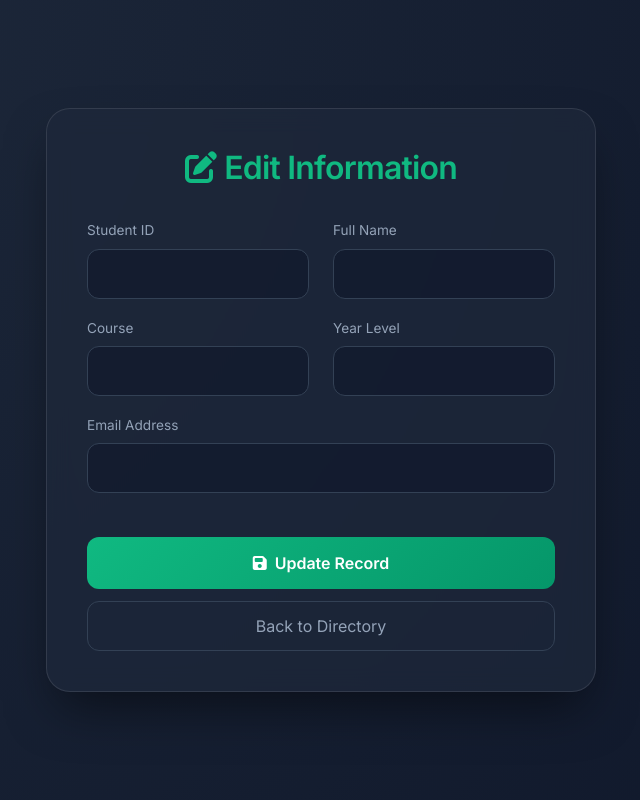
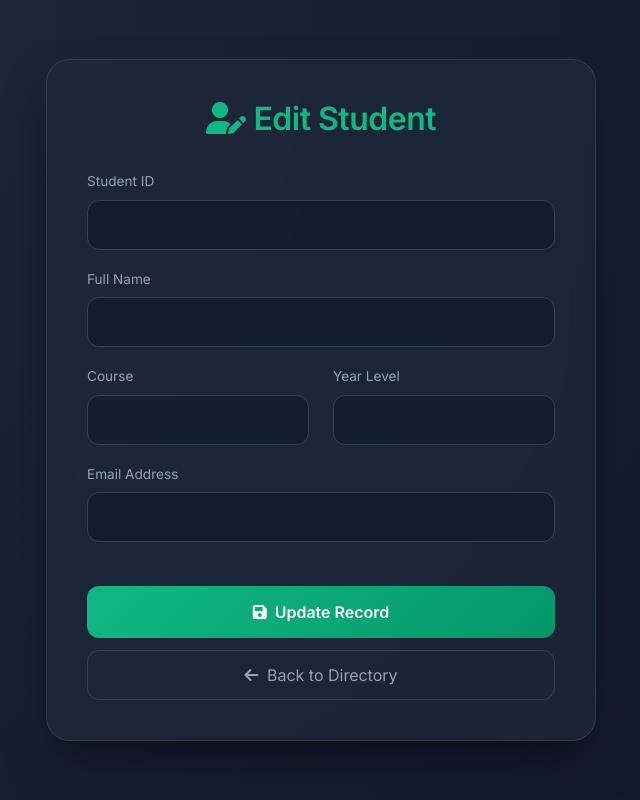
Before and after one commit to shairyl12/shairyl12-Sheryl_Ann_Barrot_IT318_Final_Exam, a Node server app: template views/edit.ejs in a window 1280 px wide. Shown: the whole page, without its empty margins (319-959 px from the left). Run offline with Node 20, Linux system fonts and the light colour scheme; the template is opened without the code that fills it, so the values that code supplies are empty.

Commit message:
Update edit.ejs

```diff
--- a/views/edit.ejs
+++ b/views/edit.ejs
@@ -3,10 +3,12 @@
 <head>
     <meta charset="UTF-8">
     <meta name="viewport" content="width=device-width, initial-scale=1.0">
-    <title>Edit Student | Cyber System</title>
+    <title>Edit Student | Management System</title>
+
     <link href="https://cdn.jsdelivr.net/npm/bootstrap@5.3.0/dist/css/bootstrap.min.css" rel="stylesheet">
     <link href="https://fonts.googleapis.com/css2?family=Inter:wght@300;400;600&display=swap" rel="stylesheet">
     <link rel="stylesheet" href="https://cdnjs.cloudflare.com/ajax/libs/font-awesome/6.4.0/css/all.min.css">
+
     <style>
         body {
             font-family: 'Inter', sans-serif;
@@ -16,6 +18,7 @@
             align-items: center;
             justify-content: center;
             color: #f8fafc;
+            margin: 0;
             padding: 20px;
         }
 
@@ -32,10 +35,10 @@
 
         h2 {
             font-weight: 600;
-            letter-spacing: -0.025em;
             color: #10b981; /* Emerald Green */
+            text-align: center;
             margin-bottom: 30px;
-            text-align: center;
+            letter-spacing: -0.5px;
         }
 
         .form-label {
@@ -49,16 +52,16 @@
             background: rgba(15, 23, 42, 0.6);
             border: 1px solid #334155;
             border-radius: 12px;
-            color: white;
+            color: white !important;
             padding: 12px 16px;
-            transition: all 0.2s;
+            transition: all 0.2s ease;
         }
 
         .form-control:focus {
             background: rgba(15, 23, 42, 0.8);
             border-color: #10b981;
             box-shadow: 0 0 0 4px rgba(16, 185, 129, 0.1);
-            color: white;
+            outline: none;
         }
 
         .btn-update {
@@ -103,18 +106,19 @@
 <body>
 
 <div class="glass-panel">
-    <h2><i class="fas fa-edit me-2"></i>Edit Information</h2>
+    <h2><i class="fas fa-user-edit me-2"></i>Edit Student</h2>
 
     <form action="/update/<%= student.id %>" method="POST">
         <div class="row">
-            <div class="col-md-6 mb-3">
+            <div class="col-md-12 mb-3">
                 <label class="form-label">Student ID</label>
                 <input type="text" name="student_id" value="<%= student.student_id %>" class="form-control" required>
             </div>
-            <div class="col-md-6 mb-3">
-                <label class="form-label">Full Name</label>
-                <input type="text" name="full_name" value="<%= student.full_name %>" class="form-control" required>
-            </div>
+        </div>
+
+        <div class="mb-3">
+            <label class="form-label">Full Name</label>
+            <input type="text" name="full_name" value="<%= student.full_name %>" class="form-control" required>
         </div>
 
         <div class="row">
@@ -136,7 +140,10 @@
         <button type="submit" class="btn btn-update">
             <i class="fas fa-save me-2"></i>Update Record
         </button>
-        <a href="/" class="btn btn-back">Back to Directory</a>
+
+        <a href="/" class="btn btn-back">
+            <i class="fas fa-arrow-left me-1"></i> Back to Directory
+        </a>
     </form>
 </div>
 
```
